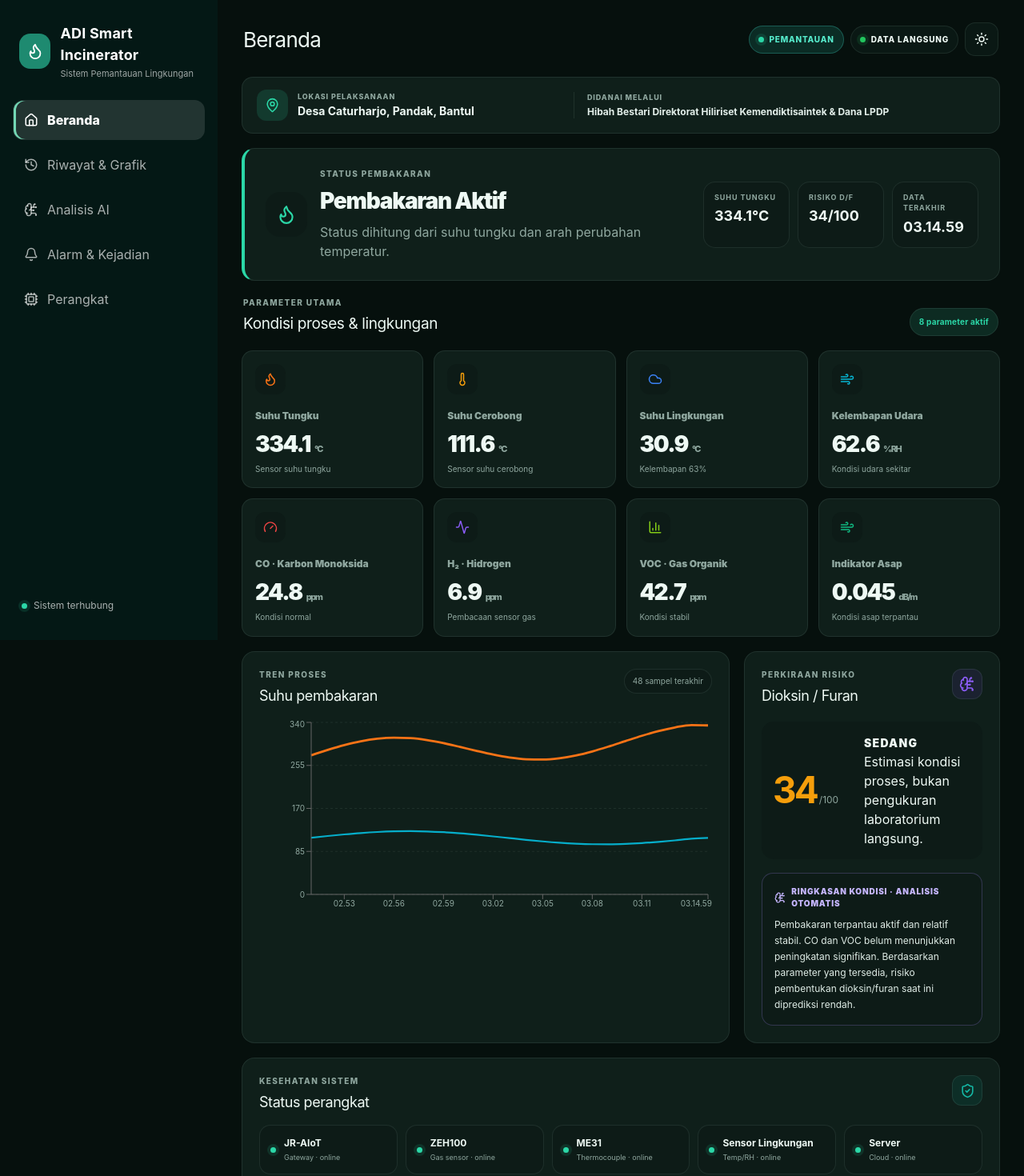
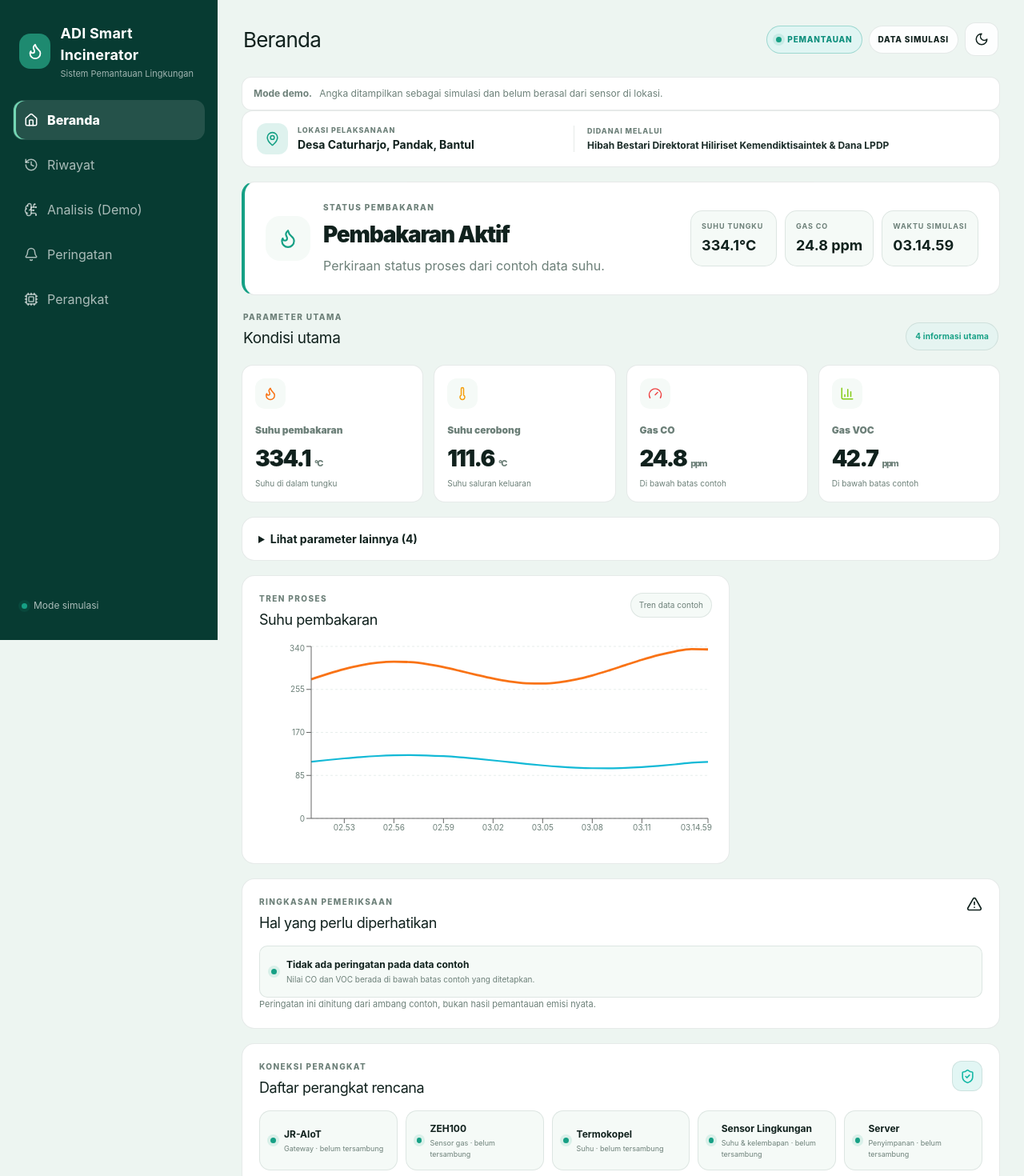
Before and after one commit to jrcoreid-repo/IoT_Incenerator_2026, a Next.js app: page / in a window 1280 px wide. Shown: the top 1470 px of the page at 80% size. Built offline with nearby package versions, Linux system fonts and the light colour scheme.

Commit message:
ux: simplify operator dashboard, show 4 key metrics and mark simulated data

```diff
--- a/components/dashboard-shell.tsx
+++ b/components/dashboard-shell.tsx
@@ -48,9 +48,9 @@ type ThresholdDraft = Record<keyof Thresholds, string>;
 
 const navItems: { id: TabId; label: string; icon: typeof Home }[] = [
   { id: "beranda", label: "Beranda", icon: Home },
-  { id: "riwayat", label: "Riwayat & Grafik", icon: History },
-  { id: "ai", label: "Analisis AI", icon: BrainCircuit },
-  { id: "alarm", label: "Alarm & Kejadian", icon: Bell },
+  { id: "riwayat", label: "Riwayat", icon: History },
+  { id: "ai", label: "Analisis (Demo)", icon: BrainCircuit },
+  { id: "alarm", label: "Peringatan", icon: Bell },
   { id: "perangkat", label: "Perangkat", icon: Cpu },
   { id: "pengaturan", label: "Pengaturan", icon: Settings }
 ];
@@ -105,15 +105,15 @@ function riskLabel(value: number) {
 
 function aiInsight(data: Telemetry, thresholds: Thresholds) {
   if (data.furanRisk >= 75) {
-    return "Risiko pembentukan dioksin/furan diprediksi tinggi. Terlihat kombinasi kondisi pembakaran yang kurang stabil dengan kenaikan parameter gas. Periksa suplai udara, kestabilan temperatur, dan kondisi proses.";
+    return "Pada simulasi, indikator proses melewati batas tinggi. Tinjau kestabilan suhu dan kecenderungan gas. Ini belum dapat dipakai untuk menilai emisi nyata.";
   }
   if (data.furanRisk >= thresholds.riskWarning) {
-    return "Kondisi proses memerlukan perhatian. Suhu pembakaran dan tren CO/VOC menunjukkan pola yang dapat meningkatkan risiko pembentukan dioksin/furan. Pertahankan pembakaran stabil dan pantau perubahan parameter.";
+    return "Dalam contoh data, beberapa indikator membutuhkan perhatian. Periksa pola suhu dan kadar gas pada grafik demonstrasi.";
   }
   if (data.furnace >= thresholds.activeTemp) {
-    return "Pembakaran terpantau aktif dan relatif stabil. CO dan VOC belum menunjukkan peningkatan signifikan. Berdasarkan parameter yang tersedia, risiko pembentukan dioksin/furan saat ini diprediksi rendah.";
+    return "Contoh suhu menunjukkan proses pembakaran aktif. Status ini tidak membuktikan kondisi aman atau kadar emisi yang memenuhi standar.";
   }
-  return "Unit belum berada pada kondisi pembakaran aktif penuh. Sistem terus memantau kenaikan suhu tungku, gas hasil pembakaran, dan kestabilan proses sebelum memberikan evaluasi risiko yang lebih kuat.";
+  return "Contoh suhu belum mencapai batas pembakaran aktif. Pantau kecenderungannya di grafik.";
 }
 
 function MetricCard({
@@ -152,7 +152,7 @@ function MetricCard({
 function DevicePill({ name, detail }: { name: string; detail: string }) {
   return (
     <div className="device-pill">
-      <span className="status-dot" />
+      <span className="status-dot device-placeholder-dot" />
       <div>
         <strong>{name}</strong>
         <small>{detail}</small>
@@ -164,7 +164,7 @@ function DevicePill({ name, detail }: { name: string; detail: string }) {
 export default function DashboardShell({ mode = "client" }: { mode?: "client" | "admin" }) {
   const isAdmin = mode === "admin";
   const [tab, setTab] = useState<TabId>("beranda");
-  const [theme, setTheme] = useState<"light" | "dark">("dark");
+  const [theme, setTheme] = useState<"light" | "dark">("light");
   const [history, setHistory] = useState<Telemetry[]>(() => makeInitialData());
   const [thresholds, setThresholds] = useState<Thresholds>(defaultThresholds);
   const [thresholdDraft, setThresholdDraft] = useState<ThresholdDraft>(() => thresholdsToDraft(defaultThresholds));
@@ -218,17 +218,12 @@ export default function DashboardShell({ mode = "client" }: { mode?: "client" |
         title: "VOC melewati ambang",
         detail: `${current.voc.toFixed(1)} ppm · ambang ${thresholds.vocWarning} ppm`
       },
-      current.furanRisk > thresholds.riskWarning && {
-        level: "Analisis",
-        title: "Risiko dioksin/furan meningkat",
-        detail: `Indeks saat ini ${current.furanRisk}/100`
-      }
     ].filter(Boolean) as { level: string; title: string; detail: string }[];
 
     return rows.length ? rows : [{
       level: "Normal",
-      title: "Tidak ada alarm aktif",
-      detail: "Seluruh parameter berada dalam ambang konfigurasi."
+      title: "Tidak ada peringatan pada data contoh",
+      detail: "Nilai CO dan VOC berada di bawah batas contoh yang ditetapkan."
     }];
   }, [current, thresholds]);
 
@@ -320,7 +315,7 @@ export default function DashboardShell({ mode = "client" }: { mode?: "client" |
         </nav>
 
         <div className="sidebar-footer">
-          <div className="mini-status"><span className="status-dot" /> {isAdmin ? "Mode Admin" : "Sistem terhubung"}</div>
+          <div className="mini-status"><span className="status-dot" /> {isAdmin ? "Pengelola · Demo" : "Mode simulasi"}</div>
           {isAdmin && <button onClick={logout} className="logout-button"><LogOut size={17} /> Keluar</button>}
         </div>
       </aside>
@@ -332,12 +327,16 @@ export default function DashboardShell({ mode = "client" }: { mode?: "client" |
           </div>
           <div className="top-actions">
             <span className={`mode-badge ${isAdmin ? "admin" : "client"}`}>{isAdmin ? <><ShieldCheck size={13} /> ADMIN</> : <><span className="status-dot" /> PEMANTAUAN</>}</span>
-            <span className="live-badge"><span className="pulse-dot" /> DATA LANGSUNG</span>
+            <span className="live-badge">DATA SIMULASI</span>
             <button className="icon-button" onClick={() => setTheme(theme === "dark" ? "light" : "dark")} aria-label="Ganti tema">
               {theme === "dark" ? <Sun size={18} /> : <Moon size={18} />}
             </button>
           </div>
         </header>
+
+        <div className="data-demo-note" role="status">
+          <strong>Mode demo.</strong> Angka ditampilkan sebagai simulasi dan belum berasal dari sensor di lokasi.
+        </div>
 
         {tab === "beranda" && (
           <div className="page-grid">
@@ -361,7 +360,7 @@ export default function DashboardShell({ mode = "client" }: { mode?: "client" |
                 <div>
                   <p className="section-kicker">Status pembakaran</p>
                   <div className={`combustion-state ${status.tone}`}>{status.text}</div>
-                  <p className="muted">Status dihitung dari suhu tungku dan arah perubahan temperatur.</p>
+                  <p className="muted">Perkiraan status proses dari contoh data suhu.</p>
                 </div>
               </div>
               <div className="hero-side">
@@ -370,11 +369,11 @@ export default function DashboardShell({ mode = "client" }: { mode?: "client" |
                   <strong>{current.furnace.toFixed(1)}°C</strong>
                 </div>
                 <div className="hero-mini">
-                  <span>Risiko D/F</span>
-                  <strong>{current.furanRisk}/100</strong>
+                  <span>Gas CO</span>
+                  <strong>{current.co.toFixed(1)} ppm</strong>
                 </div>
                 <div className="hero-time">
-                  <span>Data terakhir</span>
+                  <span>Waktu simulasi</span>
                   <strong>{current.waktu}</strong>
                 </div>
               </div>
@@ -383,25 +382,30 @@ export default function DashboardShell({ mode = "client" }: { mode?: "client" |
             <div className="section-title-row">
               <div>
                 <p className="section-kicker">Parameter utama</p>
-                <h2>Kondisi proses & lingkungan</h2>
+                <h2>Kondisi utama</h2>
               </div>
-              <span className="soft-badge">8 parameter aktif</span>
+              <span className="soft-badge">4 informasi utama</span>
             </div>
-            <section className="metric-grid">
-              <MetricCard title="Suhu Tungku" value={current.furnace.toFixed(1)} unit="°C" icon={Flame} note="Sensor suhu tungku" tone="orange" />
-              <MetricCard title="Suhu Cerobong" value={current.stack.toFixed(1)} unit="°C" icon={Thermometer} note="Sensor suhu cerobong" tone="amber" />
-              <MetricCard title="Suhu Lingkungan" value={current.ambient.toFixed(1)} unit="°C" icon={Cloud} note={`Kelembapan ${current.humidity.toFixed(0)}%`} tone="blue" />
-              <MetricCard title="Kelembapan Udara" value={current.humidity.toFixed(1)} unit="%RH" icon={Wind} note="Kondisi udara sekitar" tone="cyan" />
-              <MetricCard title="CO · Karbon Monoksida" value={current.co.toFixed(1)} unit="ppm" icon={Gauge} note={current.co > thresholds.coWarning ? "Perlu perhatian" : "Kondisi normal"} tone="red" />
-              <MetricCard title="H₂ · Hidrogen" value={current.h2.toFixed(1)} unit="ppm" icon={Activity} note="Pembacaan sensor gas" tone="purple" />
-              <MetricCard title="VOC · Gas Organik" value={current.voc.toFixed(1)} unit="ppm" icon={BarChart3} note={current.voc > thresholds.vocWarning ? "Perlu perhatian" : "Kondisi stabil"} tone="lime" />
-              <MetricCard title="Indikator Asap" value={current.smoke.toFixed(3)} unit="dB/m" icon={Wind} note="Kondisi asap terpantau" tone="green" />
+            <section className="metric-grid" aria-label="Empat parameter utama">
+              <MetricCard title="Suhu pembakaran" value={current.furnace.toFixed(1)} unit="°C" icon={Flame} note="Suhu di dalam tungku" tone="orange" />
+              <MetricCard title="Suhu cerobong" value={current.stack.toFixed(1)} unit="°C" icon={Thermometer} note="Suhu saluran keluaran" tone="amber" />
+              <MetricCard title="Gas CO" value={current.co.toFixed(1)} unit="ppm" icon={Gauge} note={current.co > thresholds.coWarning ? "Di atas batas contoh" : "Di bawah batas contoh"} tone="red" />
+              <MetricCard title="Gas VOC" value={current.voc.toFixed(1)} unit="ppm" icon={BarChart3} note={current.voc > thresholds.vocWarning ? "Di atas batas contoh" : "Di bawah batas contoh"} tone="lime" />
             </section>
+            <details className="panel extra-metrics">
+              <summary>Lihat parameter lainnya (4)</summary>
+              <section className="metric-grid" aria-label="Parameter tambahan">
+                <MetricCard title="Suhu sekitar" value={current.ambient.toFixed(1)} unit="°C" icon={Cloud} note="Udara di sekitar alat" tone="blue" />
+                <MetricCard title="Kelembapan udara" value={current.humidity.toFixed(1)} unit="%" icon={Wind} note="Kelembapan lingkungan" tone="cyan" />
+                <MetricCard title="Gas H₂" value={current.h2.toFixed(1)} unit="ppm" icon={Activity} note="Parameter gas tambahan" tone="purple" />
+                <MetricCard title="Indikator asap" value={current.smoke.toFixed(3)} unit="dB/m" icon={Wind} note="Indikator dari data contoh" tone="green" />
+              </section>
+            </details>
 
             <section className="panel chart-panel">
               <div className="panel-heading">
                 <div><p className="section-kicker">Tren proses</p><h2>Suhu pembakaran</h2></div>
-                <span className="chip">48 sampel terakhir</span>
+                <span className="chip">Tren data contoh</span>
               </div>
               <div className="chart-wrap">
                 <ResponsiveContainer width="100%" height="100%">
@@ -417,34 +421,30 @@ export default function DashboardShell({ mode = "client" }: { mode?: "client" |
               </div>
             </section>
 
-            <section className="panel ai-card colorful-panel">
+            <section className="panel simple-alert-panel">
               <div className="panel-heading">
-                <div><p className="section-kicker">Perkiraan risiko</p><h2>Dioksin / Furan</h2></div>
-                <div className="panel-icon ai"><BrainCircuit size={20} /></div>
+                <div><p className="section-kicker">Ringkasan pemeriksaan</p><h2>Hal yang perlu diperhatikan</h2></div>
+                <AlertTriangle size={20} />
               </div>
-              <div className="risk-row">
-                <div className={`risk-score risk-${riskLabel(current.furanRisk).toLowerCase()}`}>
-                  <strong>{current.furanRisk}</strong><span>/100</span>
-                </div>
-                <div>
-                  <span className="risk-label">{riskLabel(current.furanRisk)}</span>
-                  <p className="muted">Estimasi kondisi proses, bukan pengukuran laboratorium langsung.</p>
-                </div>
+              <div className="event-list">
+                {alarms.map((alarm, index) => (
+                  <div className="event-row" key={index}>
+                    <span className={alarm.level === "Normal" ? "status-dot" : "warning-dot"} />
+                    <div><strong>{alarm.title}</strong><small>{alarm.detail}</small></div>
+                  </div>
+                ))}
               </div>
-              <div className="ai-insight">
-                <span><BrainCircuit size={16} /> Ringkasan kondisi · analisis otomatis</span>
-                <p>{insight}</p>
-              </div>
+              <p className="demo-text">Peringatan ini dihitung dari ambang contoh, bukan hasil pemantauan emisi nyata.</p>
             </section>
 
             <section className="panel device-summary">
-              <div className="panel-heading"><div><p className="section-kicker">Kesehatan sistem</p><h2>Status perangkat</h2></div><div className="panel-icon device"><ShieldCheck size={19} /></div></div>
+              <div className="panel-heading"><div><p className="section-kicker">Koneksi perangkat</p><h2>Daftar perangkat rencana</h2></div><div className="panel-icon device"><ShieldCheck size={19} /></div></div>
               <div className="device-grid">
-                <DevicePill name="JR-AIoT" detail="Gateway · online" />
-                <DevicePill name="ZEH100" detail="Gas sensor · online" />
-                <DevicePill name="ME31" detail="Thermocouple · online" />
-                <DevicePill name="Sensor Lingkungan" detail="Temp/RH · online" />
-                <DevicePill name="Server" detail="Cloud · online" />
+                <DevicePill name="JR-AIoT" detail="Gateway · belum tersambung" />
+                <DevicePill name="ZEH100" detail="Sensor gas · belum tersambung" />
+                <DevicePill name="Termokopel" detail="Suhu · belum tersambung" />
+                <DevicePill name="Sensor Lingkungan" detail="Suhu & kelembapan · belum tersambung" />
+                <DevicePill name="Server" detail="Penyimpanan · belum tersambung" />
               </div>
             </section>
           </div>
@@ -455,7 +455,7 @@ export default function DashboardShell({ mode = "client" }: { mode?: "client" |
             <div className="panel full-span">
               <div className="panel-heading">
                 <div><p className="section-kicker">Riwayat & grafik</p><h2>Historis parameter proses</h2></div>
-                <div className="range-tabs"><button className="active">1 Jam</button><button>6 Jam</button><button>24 Jam</button><button>7 Hari</button><button>30 Hari</button></div>
+                <span className="chip">Sesi simulasi · hingga 48 sampel</span>
               </div>
               <div className="chart-large">
                 <ResponsiveContainer width="100%" height="100%">
@@ -489,7 +489,7 @@ export default function DashboardShell({ mode = "client" }: { mode?: "client" |
             </div>
 
             <div className="panel">
-              <div className="panel-heading"><div><p className="section-kicker">Prediksi</p><h2>Indeks risiko D/F</h2></div></div>
+              <div className="panel-heading"><div><p className="section-kicker">Percobaan</p><h2>Indeks D/F simulasi</h2></div></div>
               <div className="chart-wrap">
                 <ResponsiveContainer width="100%" height="100%">
                   <LineChart data={history}>
@@ -508,11 +508,11 @@ export default function DashboardShell({ mode = "client" }: { mode?: "client" |
         {tab === "ai" && (
           <section className="page-grid">
             <div className="panel full-span ai-analysis">
-              <div className="panel-heading"><div><p className="section-kicker">Analisis AI</p><h2>Ringkasan kondisi pembakaran</h2></div><BrainCircuit size={24} /></div>
+              <div className="panel-heading"><div><p className="section-kicker">Analisis percobaan</p><h2>Ringkasan dari aturan simulasi</h2></div><BrainCircuit size={24} /></div>
               <div className="analysis-score-row">
-                <div><span>Risiko Dioksin/Furan</span><strong>{current.furanRisk}/100 · {riskLabel(current.furanRisk)}</strong></div>
+                <div><span>Indeks eksperimen D/F</span><strong>{current.furanRisk}/100 · {riskLabel(current.furanRisk)}</strong></div>
                 <div><span>Status Pembakaran</span><strong>{status.text}</strong></div>
-                <div><span>Kualitas Data</span><strong>Baik</strong></div>
+                <div><span>Sumber data</span><strong>Simulasi</strong></div>
               </div>
               <div className="analysis-copy">
                 <h3>Wawasan saat ini</h3>
@@ -520,7 +520,7 @@ export default function DashboardShell({ mode = "client" }: { mode?: "client" |
                 <h3>Rekomendasi sistem</h3>
                 <p>Pertahankan kestabilan suhu proses, pantau tren CO dan VOC, serta konfirmasi hasil prediksi dengan metode laboratorium bila diperlukan untuk evaluasi emisi formal.</p>
               </div>
-              <div className="prototype-note">Mode prototipe: teks wawasan saat ini dihasilkan dari rule-based engine. Integrasi AI API akan ditambahkan pada tahap berikutnya.</div>
+              <div className="prototype-note">Indeks dan wawasan ini demonstrasi berbasis aturan sederhana; bukan pengukuran dioksin/furan atau acuan keselamatan dan kepatuhan emisi.</div>
             </div>
           </section>
         )}
@@ -528,7 +528,7 @@ export default function DashboardShell({ mode = "client" }: { mode?: "client" |
         {tab === "alarm" && (
           <section className="page-grid">
             <div className="panel full-span">
-              <div className="panel-heading"><div><p className="section-kicker">Alarm & kejadian</p><h2>Kondisi yang perlu diperhatikan</h2></div><AlertTriangle size={22} /></div>
+              <div className="panel-heading"><div><p className="section-kicker">Peringatan simulasi</p><h2>Parameter yang melewati ambang contoh</h2></div><AlertTriangle size={22} /></div>
               <div className="event-list">
                 {alarms.map((alarm, index) => (
                   <div className="event-row" key={index}>
@@ -545,13 +545,13 @@ export default function DashboardShell({ mode = "client" }: { mode?: "client" |
         {tab === "perangkat" && (
           <section className="page-grid">
             <div className="panel full-span">
-              <div className="panel-heading"><div><p className="section-kicker">Perangkat</p><h2>Topologi JR-AIoT</h2></div><Wifi size={22} /></div>
+              <div className="panel-heading"><div><p className="section-kicker">Perangkat</p><h2>Rencana koneksi JR-AIoT</h2></div><Wifi size={22} /></div>
               <div className="device-table">
                 <div className="device-table-row header"><span>Perangkat</span><span>Antarmuka</span><span>Status</span><span>Data terakhir</span></div>
-                <div className="device-table-row"><strong>JR-AIoT</strong><span>Ethernet / Wi-Fi / RS485</span><span className="online-text">Online</span><span>baru saja</span></div>
-                <div className="device-table-row"><strong>ZEH100</strong><span>RS485 Modbus</span><span className="online-text">Online</span><span>3 dtk lalu</span></div>
-                <div className="device-table-row"><strong>ME31</strong><span>RS485 Modbus</span><span className="online-text">Online</span><span>3 dtk lalu</span></div>
-                <div className="device-table-row"><strong>Sensor Lingkungan</strong><span>RS485 Modbus</span><span className="online-text">Online</span><span>3 dtk lalu</span></div>
+                <div className="device-table-row"><strong>JR-AIoT</strong><span>Ethernet / Wi-Fi / RS485</span><span>Belum tersambung</span><span>—</span></div>
+                <div className="device-table-row"><strong>ZEH100</strong><span>RS485 Modbus</span><span>Belum tersambung</span><span>—</span></div>
+                <div className="device-table-row"><strong>ME31</strong><span>RS485 Modbus</span><span>Belum tersambung</span><span>—</span></div>
+                <div className="device-table-row"><strong>Sensor Lingkungan</strong><span>RS485 Modbus</span><span>Belum tersambung</span><span>—</span></div>
               </div>
             </div>
           </section>
@@ -561,7 +561,7 @@ export default function DashboardShell({ mode = "client" }: { mode?: "client" |
           <section className="page-grid">
             <div className="panel full-span settings-panel">
               <div className="panel-heading"><div><p className="section-kicker">Khusus admin</p><h2>Pengaturan ambang sistem</h2></div><Settings size={22} /></div>
-              <p className="muted">Nilai di bawah tersimpan lokal untuk prototipe. Pada versi database, konfigurasi akan disimpan di server.</p>
+              <p className="muted">Batas ini hanya dipakai pada simulasi. Perubahan tersimpan di browser ini, bukan pada perangkat atau server.</p>
               <div className="settings-grid">
                 <label>
                   Suhu pembakaran aktif (°C)
@@ -599,9 +599,9 @@ export default function DashboardShell({ mode = "client" }: { mode?: "client" |
       </main>
 
       <nav className="mobile-nav">
-        {visibleNavItems.slice(0, 5).map((item) => {
+        {visibleNavItems.map((item) => {
           const Icon = item.icon;
-          return <button key={item.id} className={tab === item.id ? "active" : ""} onClick={() => setTab(item.id)}><Icon size={19} /><span>{item.id === "riwayat" ? "Riwayat" : item.id === "perangkat" ? "Device" : item.label.replace("Analisis ", "")}</span></button>;
+          return <button key={item.id} className={tab === item.id ? "active" : ""} onClick={() => setTab(item.id)}><Icon size={19} /><span>{item.id === "ai" ? "Analisis" : item.label}</span></button>;
         })}
       </nav>
     </div>
```
